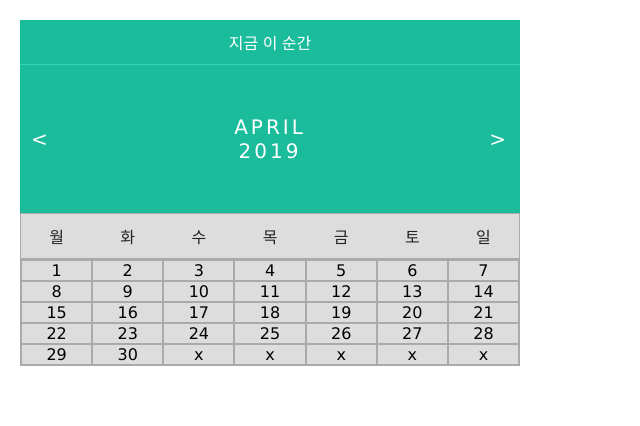
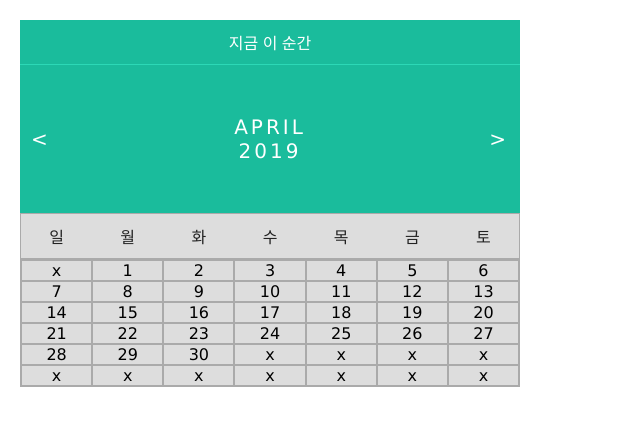
Before and after one commit to kimbeomgyu/belendar, a React (Create React App) app: page / in a window 1280 px wide. Shown: the top 426 px of the page, without its empty margins (0-640 px from the left). Built offline with nearby package versions, Linux system fonts and the light colour scheme.

Commit message:
요일과 날짜 맞추기 함수 추가

```diff
--- a/src/Calendar.tsx
+++ b/src/Calendar.tsx
@@ -4,7 +4,7 @@ import './App.css';
 
 const Calendar = () => {
   // 지정 변수들
-  const day = ['월', '화', '수', '목', '금', '토', '일'];
+  const day = ['일', '월', '화', '수', '목', '금', '토'];
   const date = {
     year: new Date().getFullYear(),
     month: new Date().getMonth(),
@@ -28,13 +28,21 @@ const Calendar = () => {
   // useState
   const [nowMonth, setNowMonth] = useState(date.month);
   const [nowYear, setNowYear] = useState(date.year);
+  const [nowDay, setNowDay] = useState(date.day);
 
   // 함수들
   function dayUpdate(year: number, month: number) {
-    const lastDay = new Date(year, month + 1, 0).getDate();
-    return new Array(35)
-      .fill(1)
-      .map((e, i) => (lastDay >= e + i ? e + i : 'x'));
+    const week = new Date(`${year}-${month}-1`).getDay();
+    const lastDay = new Date(year, month, 0).getDate();
+    return new Array(42).fill(1).map((e, i) => {
+      if (week > i) {
+        return 'x';
+      } else if (lastDay >= e + i - week) {
+        return e + i - week;
+      } else {
+        return 'x';
+      }
+    });
   }
   function prevMonthUpdate() {
     if (0 < nowMonth) {
@@ -87,7 +95,7 @@ const Calendar = () => {
   const days = (
     <div>
       <ul className="days">
-        {dayUpdate(nowYear, nowMonth).map((el, i) => (
+        {dayUpdate(nowYear, nowMonth + 1).map((el, i) => (
           <li key={i + 1 + 'day'}>
             <div children={el} />
           </li>
```
